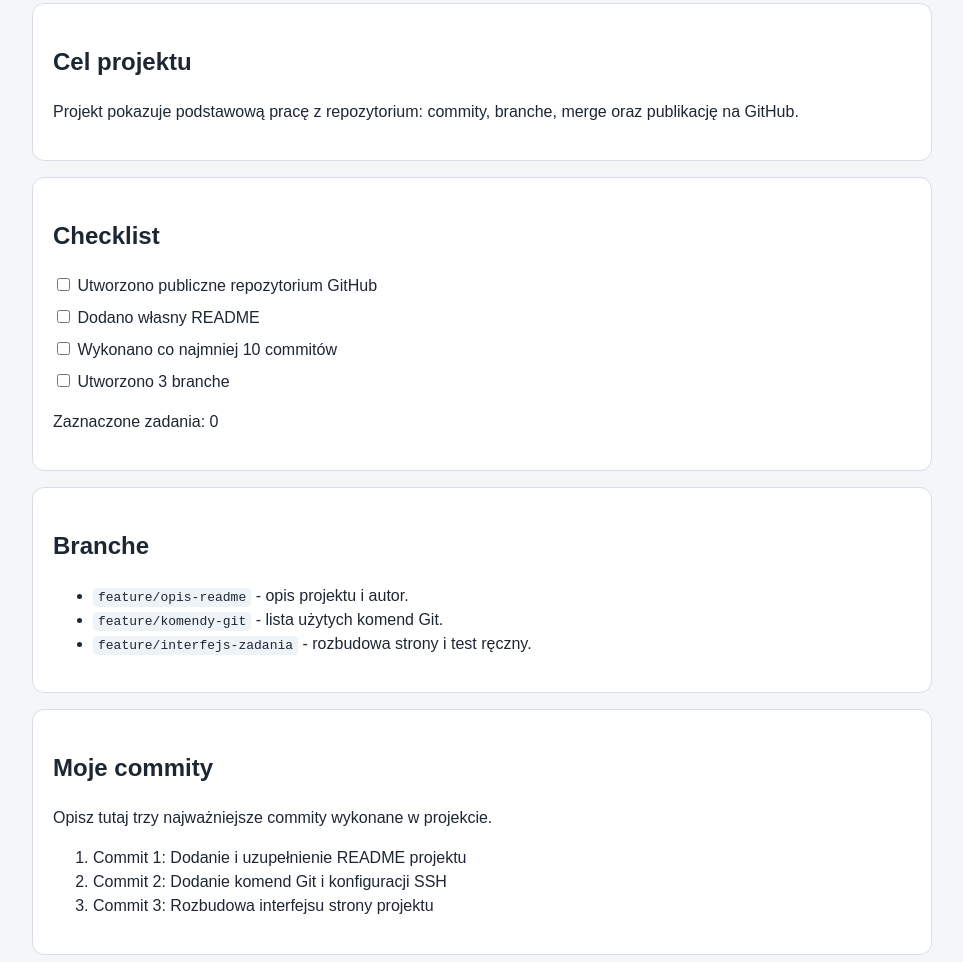
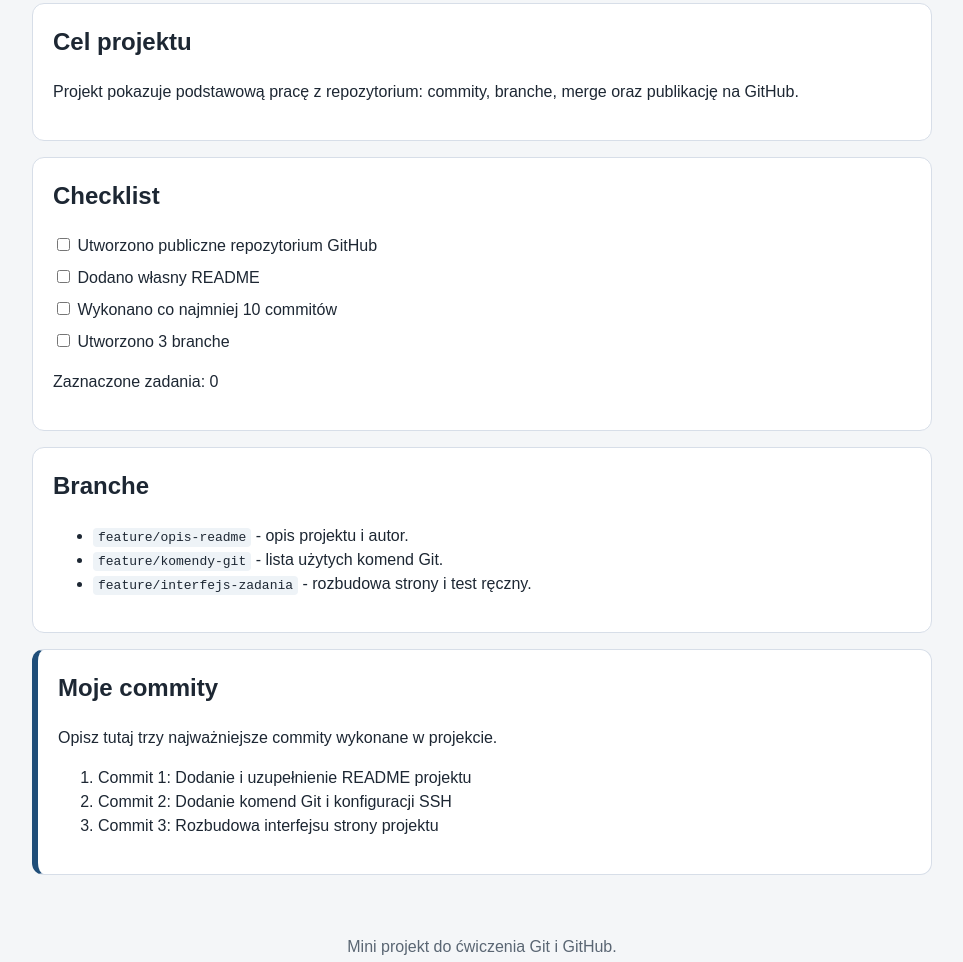
Before and after one commit to KrystianCR7/git-mini-projekt-krystian-kolkowski, a plain HTML site: page index.html in a window 1280 px wide. Shown: the part 244-1206 px from the top of the page, without its empty margins (158-1121 px from the left). Drawn offline with Linux system fonts and the light colour scheme.

Commit message:
Dodanie dodatkowych stylów CSS

```diff
--- a/style.css
+++ b/style.css
@@ -43,6 +43,14 @@ body {
   margin: 8px 0;
 }
 
+.card h2 {
+  margin-top: 0;
+}
+
+.highlight {
+  border-left: 6px solid #1f4e79;
+}
+
 code {
   padding: 2px 5px;
   border-radius: 4px;
```
